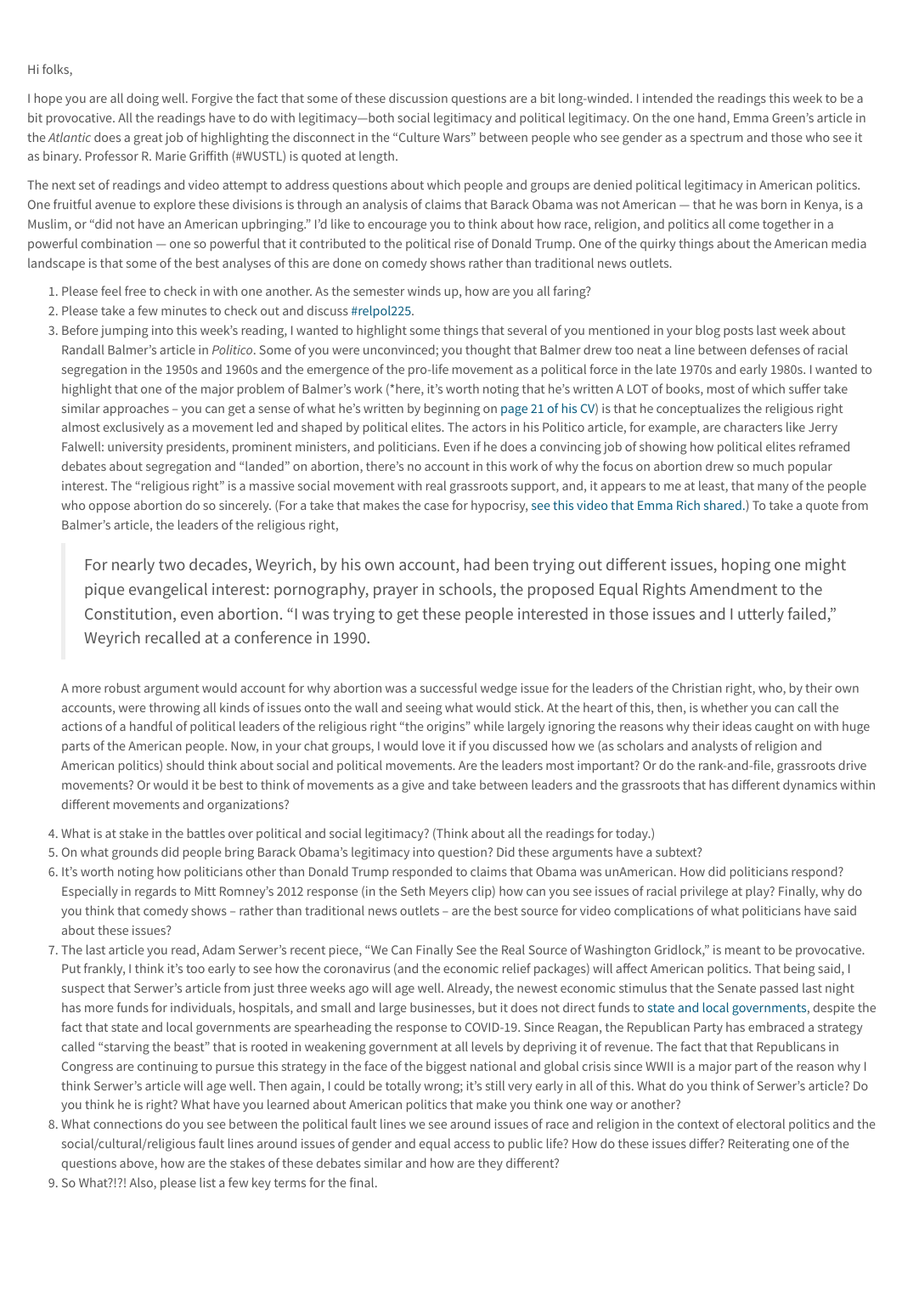
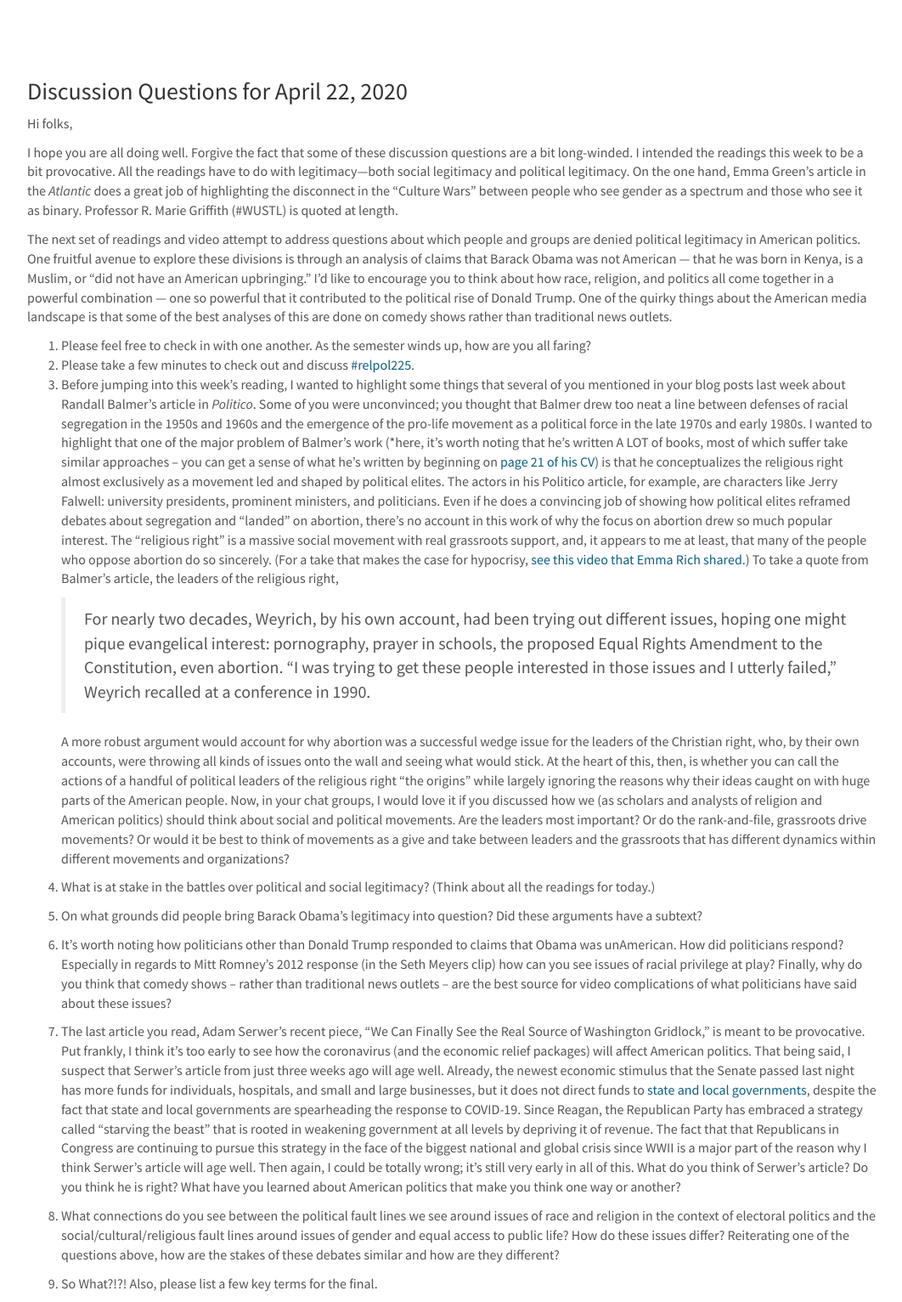
Before and after one commit to cyrusobrien/cyrusobrien, a Jekyll site: the page built from _pages/relpol225-discussion-2020-0422.md, in a window 1280 px wide. Shown: the whole page at 85% size, without its empty margins (108-1170 px from the left). Built offline with Jekyll 4.4.1, drawn with Linux system fonts in a browser that asks for light colours; before the commit the page ends 1414 px from its top, so only the background shows below that.

```diff
--- a/_pages/relpol225-discussion-2020-0422.md
+++ b/_pages/relpol225-discussion-2020-0422.md
@@ -6,7 +6,7 @@
 permalink: teaching/2020-0422-discussion.html
 ---
 
-
+### Discussion Questions for April 22, 2020
 Hi folks,
 
 I hope you are all doing well. Forgive the fact that some of these discussion questions are a bit long-winded. I intended the readings this week to be a bit provocative. All the readings have to do with legitimacy—both social legitimacy and political legitimacy. On the one hand, Emma Green’s article in the _Atlantic_ does a great job of highlighting the disconnect in the “Culture Wars” between people who see gender as a spectrum and those who see it as binary. Professor R. Marie Griffith (#WUSTL) is quoted at length.
@@ -24,8 +24,13 @@
     A more robust argument would account for why abortion was a successful wedge issue for the leaders of the Christian right, who, by their own accounts, were throwing all kinds of issues onto the wall and seeing what would stick. At the heart of this, then, is whether you can call the actions of a handful of political leaders of the religious right "the origins" while largely ignoring the reasons why their ideas caught on with huge parts of the American people. Now, in your chat groups, I would love it if you discussed how we (as scholars and analysts of religion and American politics) should think about social and political movements. Are the leaders most important? Or do the rank-and-file, grassroots drive movements? Or would it be best to think of movements as a give and take between leaders and the grassroots that has different dynamics within different movements and organizations?
 
 1. What is at stake in the battles over political and social legitimacy? (Think about all the readings for today.)
+
 3. On what grounds did people bring Barack Obama's legitimacy into question? Did these arguments have a subtext?
+
 3. It's worth noting how politicians other than Donald Trump responded to claims that Obama was unAmerican. How did politicians respond? Especially in regards to Mitt Romney's 2012 response (in the Seth Meyers clip) how can you see issues of racial privilege at play? Finally, why do you think that comedy shows -- rather than traditional news outlets -- are the best source for video complications of what politicians have said about these issues?
+
 2. The last article you read, Adam Serwer’s recent piece, “We Can Finally See the Real Source of Washington Gridlock,” is meant to be provocative. Put frankly, I think it’s too early to see how the coronavirus (and the economic relief packages) will affect American politics. That being said, I suspect that Serwer’s article from just three weeks ago will age well. Already, the newest economic stimulus that the Senate passed last night has more funds for individuals, hospitals, and small and large businesses, but it does not direct funds to [state and local governments](https://www.cnbc.com/2020/04/22/coronavirus-relief-bill-layoffs-coming-to-state-local-governments.html), despite the fact that state and local governments are spearheading the response to COVID-19. Since Reagan, the Republican Party has embraced a strategy called “starving the beast” that is rooted in weakening government at all levels by depriving it of revenue. The fact that that Republicans in Congress are continuing to pursue this strategy in the face of the biggest national and global crisis since WWII is a major part of the reason why I think Serwer’s article will age well. Then again, I could be totally wrong; it’s still very early in all of this. What do you think of Serwer’s article? Do you think he is right? What have you learned about American politics that make you think one way or another?
+
 3. What connections do you see between the political fault lines we see around issues of race and religion in the context of electoral politics and the social/cultural/religious fault lines around issues of gender and equal access to public life? How do these issues differ? Reiterating one of the questions above, how are the stakes of these debates similar and how are they different?
+
 4. So What?!?! Also, please list a few key terms for the final.
```
